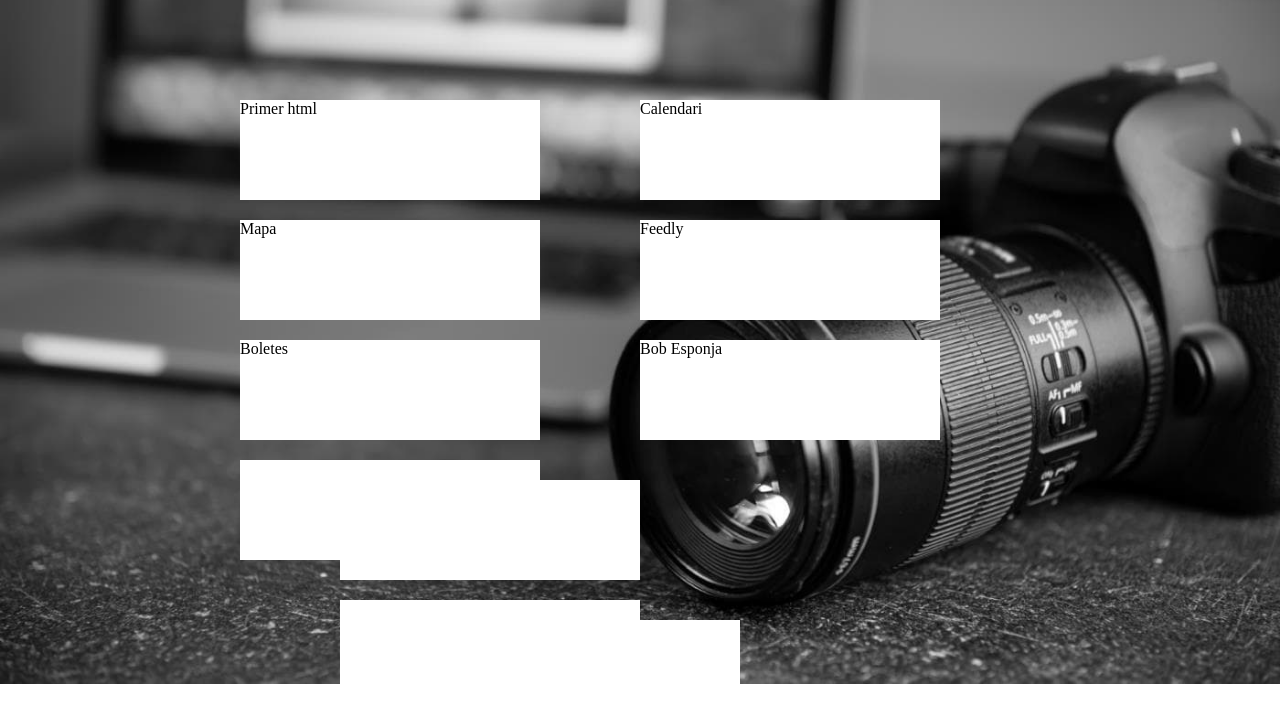
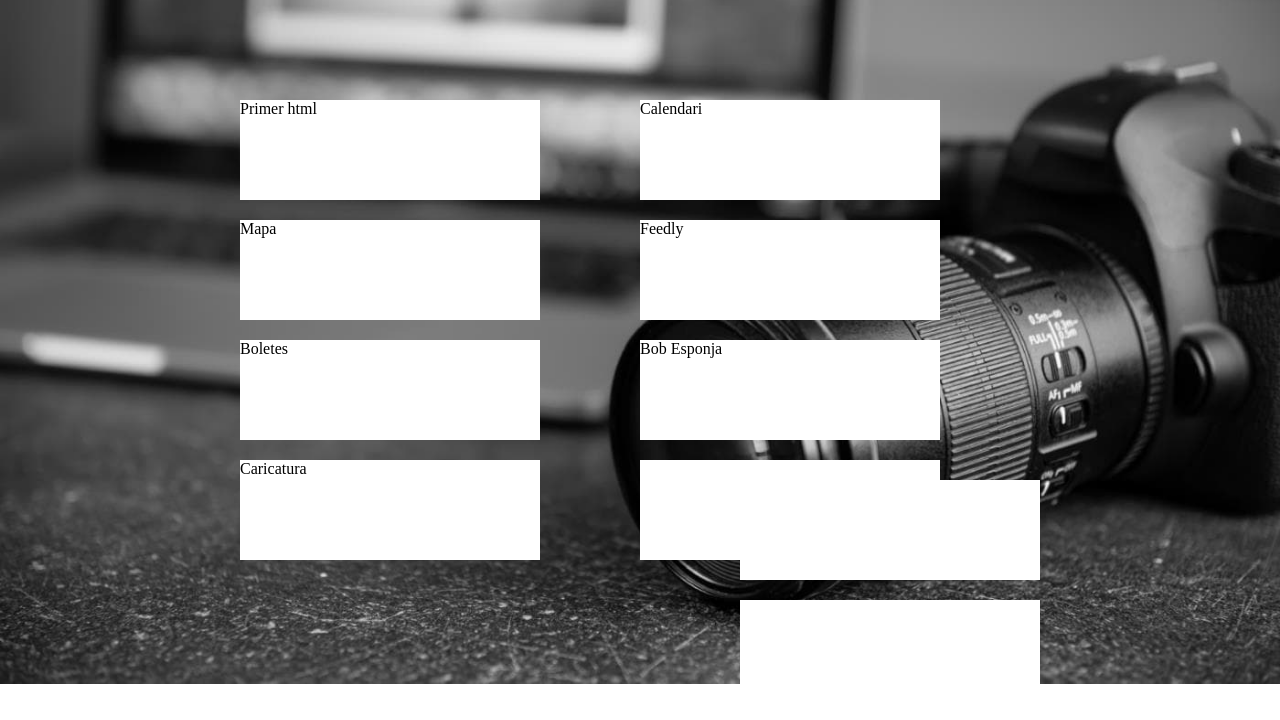
Before and after one commit to ecruz-alg/portfolio, a plain HTML site: page index.html in a window 1280 px wide. Shown: the part 170-890 px from the top of the page. Drawn offline with Linux system fonts and the light colour scheme.

Commit message:
Update index.html

```diff
--- a/index.html
+++ b/index.html
@@ -15,8 +15,8 @@
       <div id="boletes"><a href="06_cruz/index.html">Feedly</a></div>
       <div id="boletes"><a href="07_cruz/index.html">Boletes</a></div>
       <div id="boletes"><a href="09_cruz/index.html">Bob Esponja</a></div>
-      <div id="boletes"><a href="Caricatura</div>
-      <div id="boletes"><a href=Flor</div>
+      <div id="boletes"><a href="10_cruz/index.html">Caricatura</a></div>
+      <div id="boletes"><a href="Flor</div>
       <div id="boletes"><a href=Paisatge</div>
       <div id="boletes"><a href=Responsive</div>
 
```
